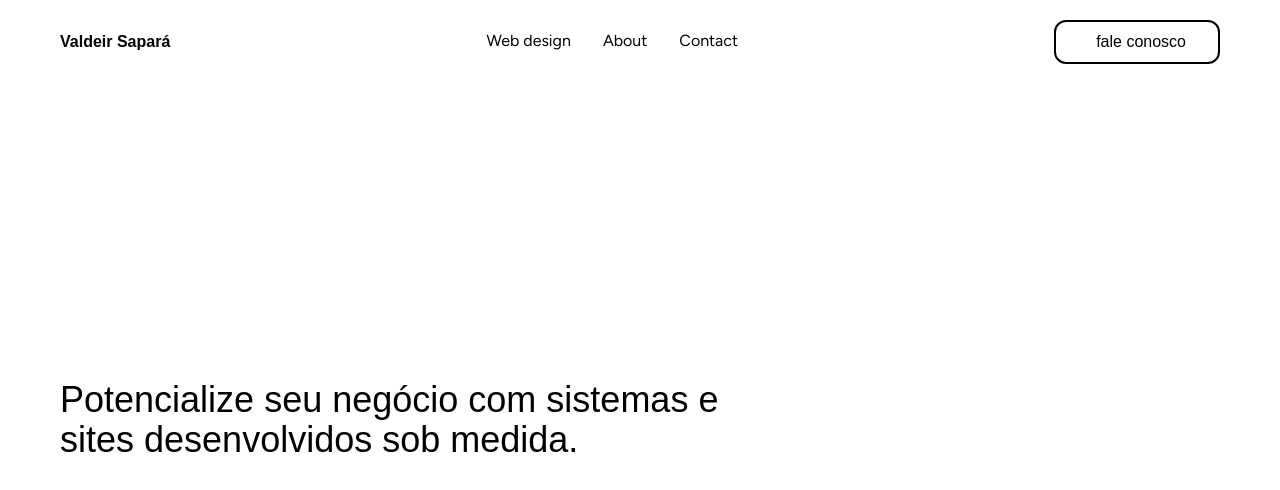
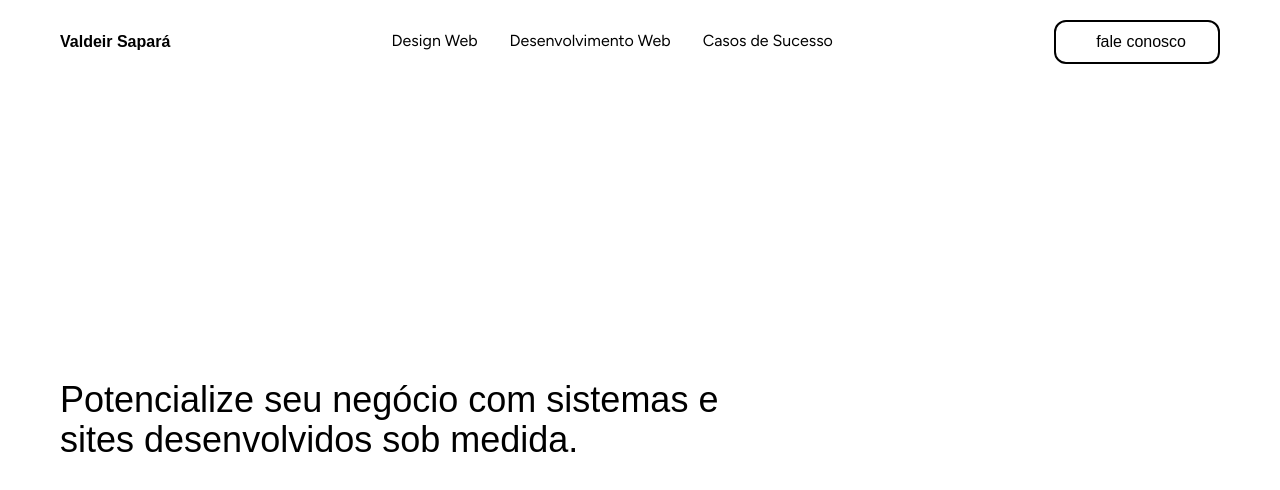
Before and after one commit to valdeirsapara/valdeirsapara, a Next.js app: page / in a window 1280 px wide. Shown: the top 490 px of the page. Built offline with nearby package versions, Linux system fonts and the light colour scheme; a web font is replaced by a local one.

Commit message:
Update NavBar link text for improved clarity and localization

```diff
--- a/components/navBar.tsx
+++ b/components/navBar.tsx
@@ -17,15 +17,15 @@ export default function NavBar() {
             <ul className="flex justify-between items-center gap-8 font-sans">
                 <li className="hover:text-foreground duration-300 border-b-2 border-transparent
                 hover:border-foreground transition-colors duration-300">
-                    <Link href="/">Web design</Link>
+                    <Link href="/web-design">Design Web</Link>
                 </li>
                     <li className="hover:text-foreground duration-300 border-b-2 border-transparent
                 hover:border-foreground transition-colors duration-300">
-                    <Link href="/about">About</Link>
+                    <Link href="/web-development">Desenvolvimento Web</Link>
                 </li>
                 <li className="hover:text-foreground duration-300 border-b-2 border-transparent
                 hover:border-foreground transition-colors duration-300">
-                    <Link href="/contact">Contact</Link>
+                    <Link href="/cases">Casos de Sucesso</Link>
                 </li>
             </ul>
 
```
